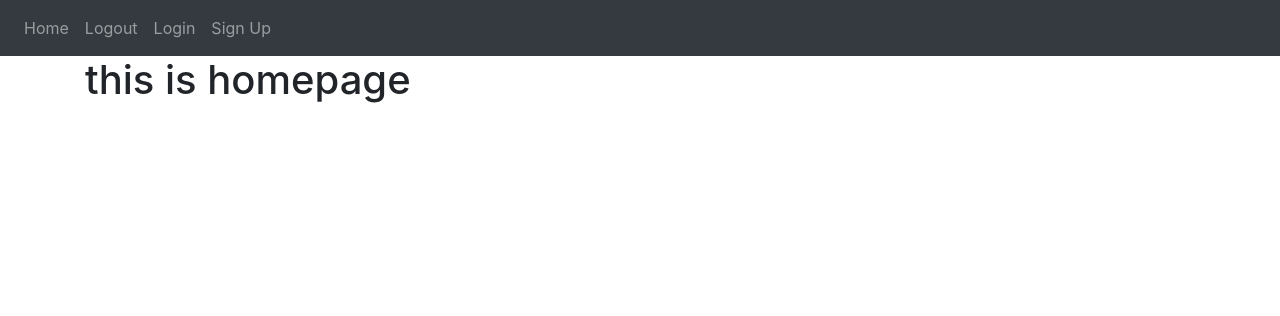
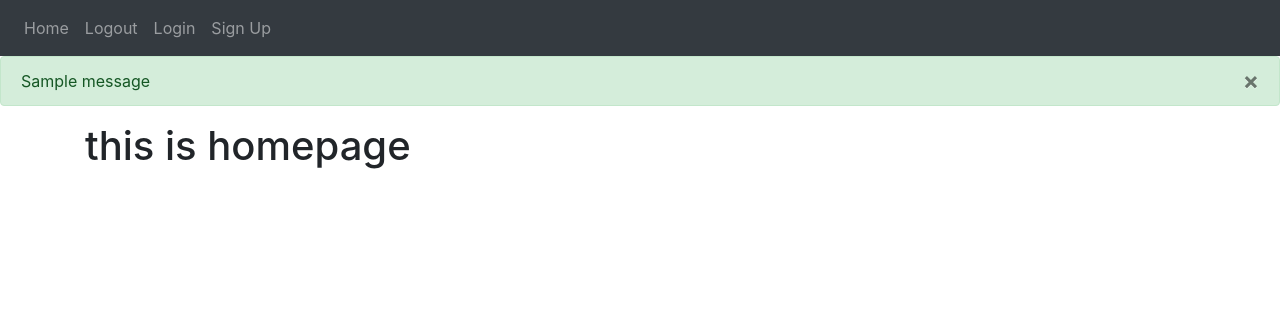
Before and after one commit to Stojke42/AdatbazisProjekt, a Flask app: page / in a window 1280 px wide. Shown: the top 316 px of the page. Run offline with Flask 2, Linux system fonts and the light colour scheme; one stand-in notice (Sample message) is shown; some libraries are stand-ins or nearby versions.

Commit message:
HTML & CSS & PY

```diff
--- a/Code/website/templates/base.html
+++ b/Code/website/templates/base.html
@@ -39,6 +39,28 @@
             </div>
         </div>
     </nav>
+    {% with messages = get_flashed_messages(with_categories=true) %}
+        {% if messages %}
+            {% for category, message in messages %}
+                {% if category == 'error' %}
+                    <div class="alert alert-danger alter-dismissable fade show" role="alert">
+                        {{ message }}
+                        <button type="button" class="close" data-dismiss="alert">
+                            <span aria-hidden="true">&times;</span>
+                        </button>
+                    </div>
+                {% else %}
+                    <div class="alert alert-success alter-dismissable fade show" role="alert">
+                        {{ message }}
+                        <button type="button" class="close" data-dismiss="alert">
+                            <span aria-hidden="true">&times;</span>
+                        </button>
+                    </div>
+                {% endif %}
+            {% endfor %}
+        {% endif %}
+    {% endwith %}
+
     <div class="container">
         {% block content%}
         {% endblock %}
```
Also changed, not shown: Code/website/auth.py (+18 -3 lines).
